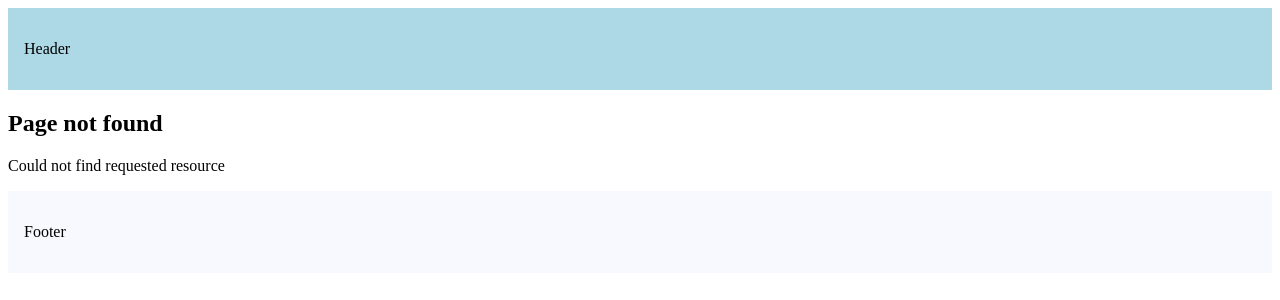
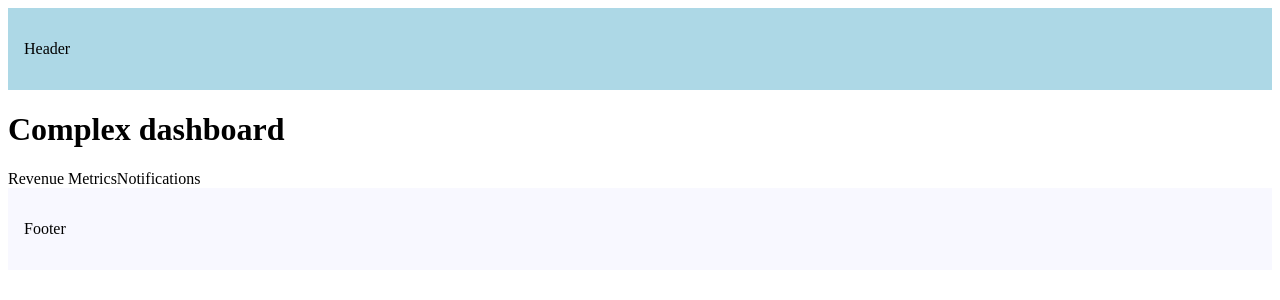
Before and after one commit to Abdulxoliq-1030/nextjs-14, a Next.js app: page /complex-dashboard in a window 1280 px wide. Before the commit this address had no page. Shown: the top 300 px of the page. Built offline with nearby package versions, Linux system fonts and the light colour scheme.

Commit message:
parallel routes

```diff
--- /dev/null
+++ b/src/app/complex-dashboard/@notifications/page.tsx
@@ -0,0 +1,9 @@
+import React from 'react'
+
+const Notifications = () => {
+    return (
+        <div>Notifications</div>
+    )
+}
+
+export default Notifications
--- /dev/null
+++ b/src/app/complex-dashboard/@revenue/page.tsx
@@ -0,0 +1,9 @@
+import React from 'react'
+
+const RevenueMetrics = () => {
+    return (
+        <div>Revenue Metrics</div>
+    )
+}
+
+export default RevenueMetrics
--- /dev/null
+++ b/src/app/complex-dashboard/@user/page.tsx
@@ -0,0 +1,9 @@
+import React from 'react'
+
+const UserAnalytics = () => {
+    return (
+        <div>User Analytics</div>
+    )
+}
+
+export default UserAnalytics
--- /dev/null
+++ b/src/app/complex-dashboard/layout.tsx
@@ -0,0 +1,27 @@
+import { ReactNode } from "react"
+
+
+export default function DashboardLayout({
+    children,
+    users,
+    revenue,
+    notifications
+}: {
+    children: ReactNode;
+    users: ReactNode;
+    revenue: ReactNode
+    notifications: ReactNode
+}) {
+    return (
+        <>
+            <div>{children}</div>
+            <div style={{ display: "flex" }}>
+                <div style={{ display: "flex", flexDirection: "column" }}>
+                    <div>{users}</div>
+                    <div>{revenue}</div>
+                </div>
+                <div style={{ display: "flex", flex: 1 }}>{notifications}</div>
+            </div>
+        </>
+    )
+}
--- /dev/null
+++ b/src/app/complex-dashboard/page.tsx
@@ -0,0 +1,3 @@
+export default function ComplexDashboardPage() {
+    return <h1>Complex dashboard</h1>
+}
```
